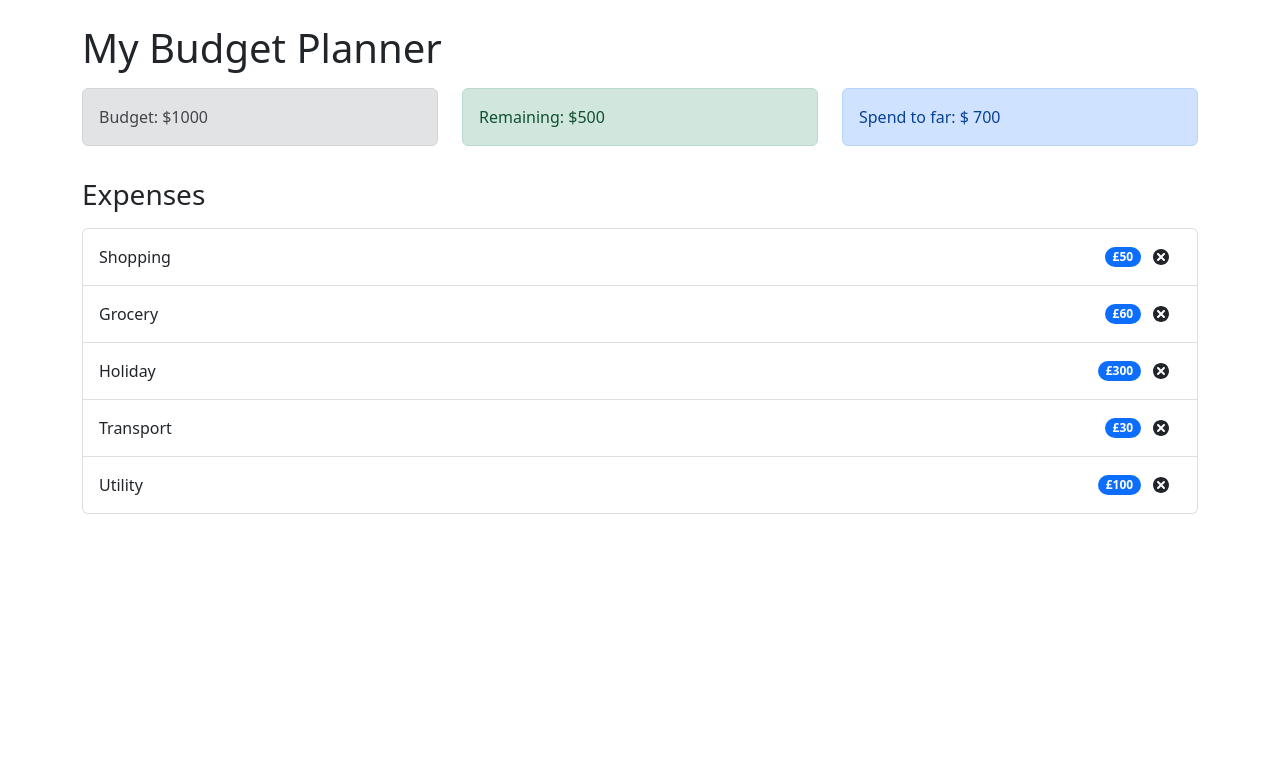
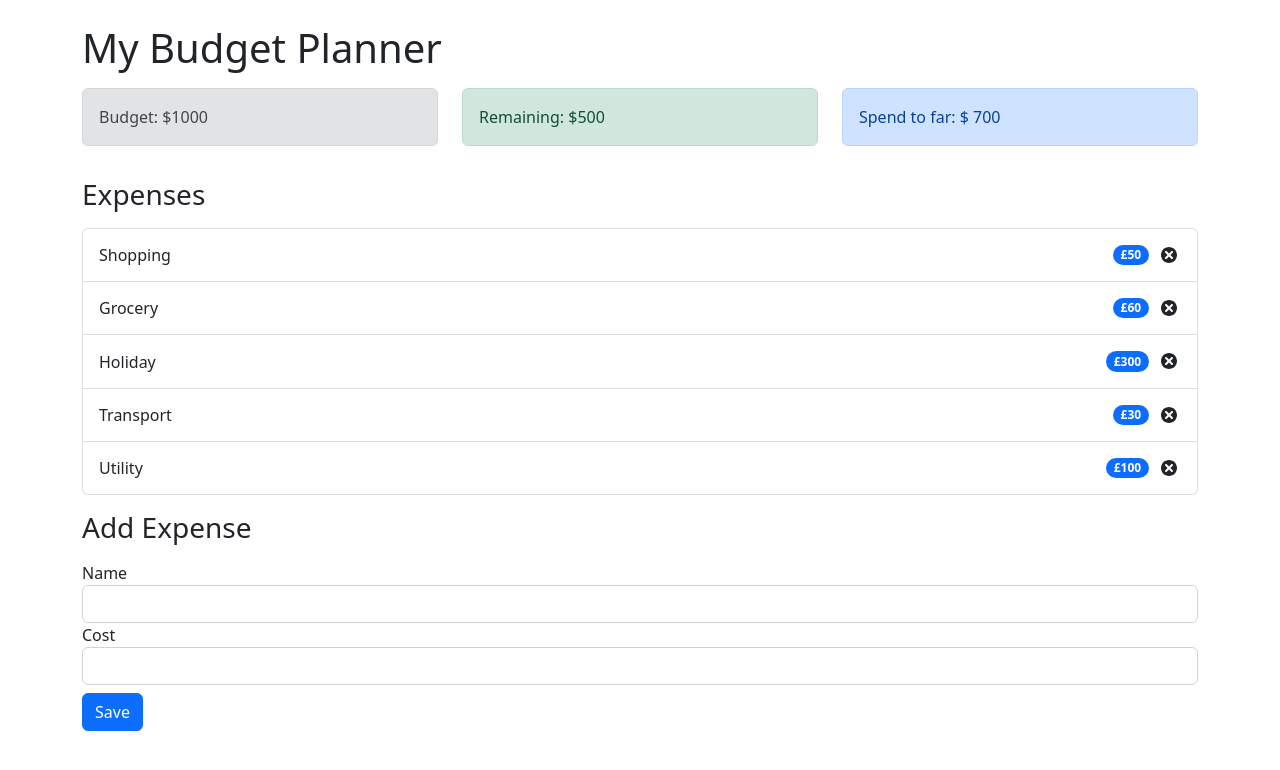
Before and after one commit to aneesh072/budget_tracker-React, a React (Create React App) app: page / in a window 1280 px wide. Shown: the top 770 px of the page. Built offline with nearby package versions, Linux system fonts and the light colour scheme.

Commit message:
added expense form component

```diff
--- a/src/App.js
+++ b/src/App.js
@@ -4,6 +4,7 @@
 import Remaining from './components/Remaining';
 import ExpenseTotal from './components/ExpenseTotal';
 import ExpenseList from './components/ExpenseList';
+import AddExpenseForm from './components/AddExpenseForm';
 
 const App = () => {
   return (
@@ -26,6 +27,12 @@
           <ExpenseList />
         </div>
       </div>
+      <h3 className="mt-3"> Add Expense</h3>
+      <div className="mt-3">
+        <div className="col-sm">
+          <AddExpenseForm />
+        </div>
+      </div>
     </div>
   );
 };
--- /dev/null
+++ b/src/components/AddExpenseForm.js
@@ -0,0 +1,29 @@
+import React from 'react';
+
+const AddExpenseForm = () => {
+  return (
+    <form>
+      <div className="row"></div>
+      <div className="col-sm">
+        <label htmlFor="name">Name</label>
+        <input
+          required="required"
+          type="text"
+          className="form-control"
+          id="name"
+        ></input>
+      </div>
+      <div className="col-sm">
+        <label htmlFor="cost">Cost</label>
+        <input type="text" className="form-control" id="cost"></input>
+      </div>
+      <div className="col-sm">
+        <button type="submit" className="btn btn-primary mt-2">
+          Save
+        </button>
+      </div>
+    </form>
+  );
+};
+
+export default AddExpenseForm;
--- a/src/components/ExpenseItem.js
+++ b/src/components/ExpenseItem.js
@@ -7,10 +7,10 @@
     <li className="list-group-item d-flex justify-content-between align-items-center">
       {props.name}
       <div>
-        <span className="badge rounded-pill text-bg-primary mt-2 ">
+        <span className="badge rounded-pill text-bg-primary m-2">
           £{cost}
         </span>
-        <TiDelete size="1.5em" className='m-2' />
+        <TiDelete size="1.5em" />
       </div>
     </li>
   );
```
